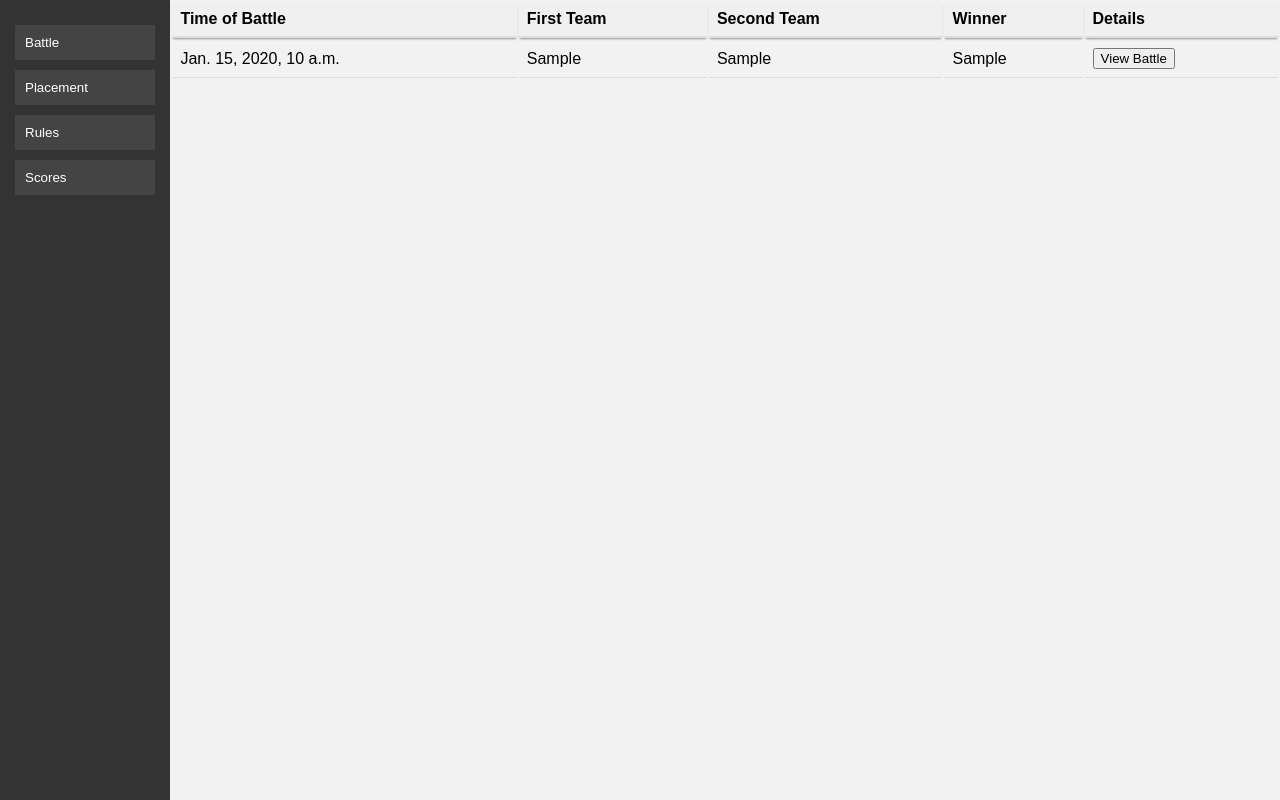
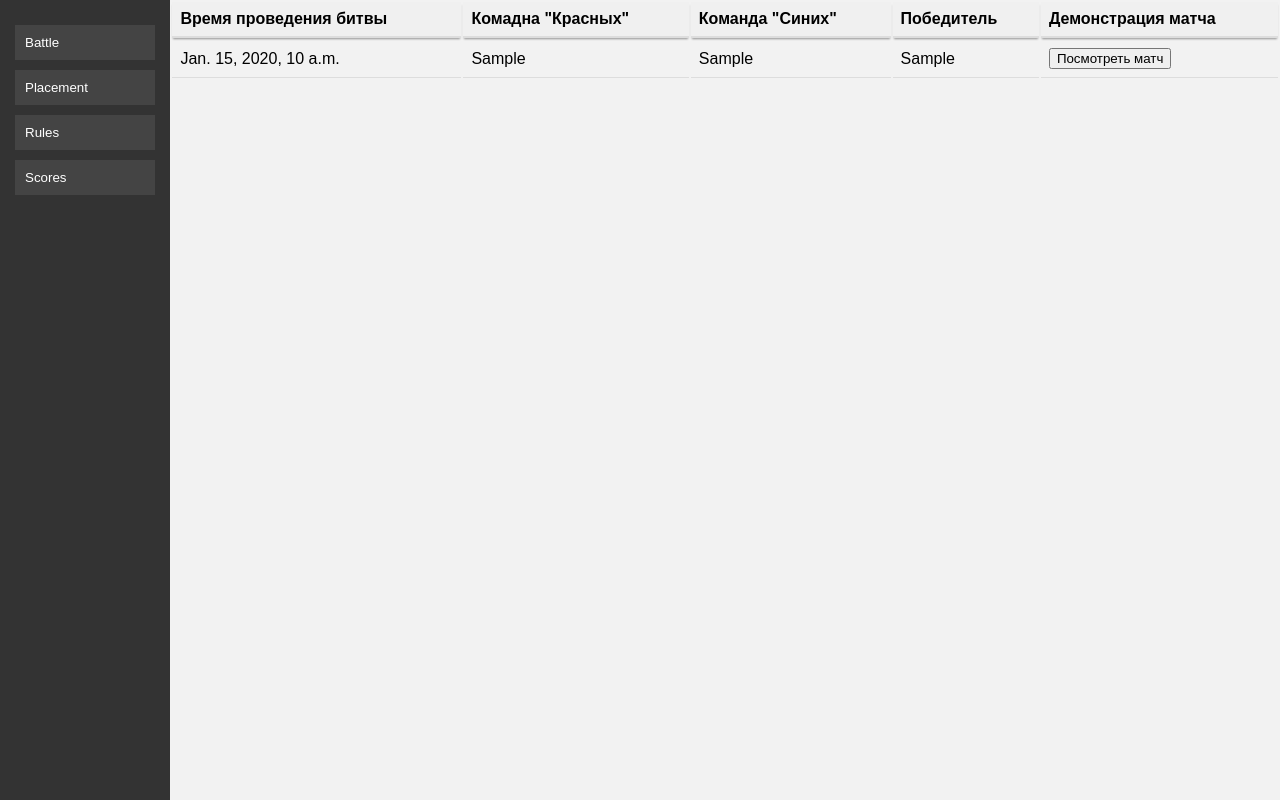
Before and after one commit to khaser/autochess-winter-olymp, a Django app: page /battles/ in a window 1280 px wide. Run offline with Django 5.2, Linux system fonts and the light colour scheme; tables that the repository leaves empty hold one stand-in row (values such as "Sample post").

Commit message:
some language changes in html

```diff
--- a/src/battles/templates/battles/index.html
+++ b/src/battles/templates/battles/index.html
@@ -6,15 +6,14 @@
     <table>
         <thead>
         <tr>
-            <th>Time of Battle</th>
-            <th>First Team</th>
-            <th>Second Team</th>
-            <th>Winner</th>
-            <th>Details</th>
+            <th>Время проведения битвы</th>
+            <th>Комадна "Красных"</th>
+            <th>Команда "Синих"</th>
+            <th>Победитель</th>
+            <th>Демонстрация матча</th>
         </tr>
         </thead>
         <tbody>
-        <!-- Example Row -->
         {% for battle in battles %}
         <tr>
             <td>{{ battle.time }}</td>
@@ -22,11 +21,10 @@
             <td>{{ battle.blue_username }}</td>
             <td>{{ battle.winner_username }}</td>
             <td>
-                <button onclick="window.location.href='/battles/{{battle.battle_id}}/0'">View Battle</button>
+                <button onclick="window.location.href='/battles/{{battle.battle_id}}/0'">Посмотреть матч</button>
             </td>
         </tr>
         {% endfor %}
-        <!-- Add more rows as needed -->
         </tbody>
     </table>
 </div>
--- a/src/battles/templates/battles/planning.html
+++ b/src/battles/templates/battles/planning.html
@@ -28,7 +28,7 @@
 
 {% block right-bar %}
 <div class="sidebar">
-    <h3>Unplaced Units</h3>
+    <h3>Неразмещённые твари</h3>
     <div class="unplaced-units" id="unplaced-units">
         {% for fighter in unplaced_fighters %}
         <div class="unit unit-{{ fighter.fighter_kind }}" draggable="true" id="{{ fighter.shortname }}">
--- a/src/battles/templates/battles/scores.html
+++ b/src/battles/templates/battles/scores.html
@@ -5,9 +5,9 @@
     <table>
         <thead>
         <tr>
-            <th>Place</th>
-            <th>Team name</th>
-            <th>Score</th>
+            <th>Место</th>
+            <th>Название команды</th>
+            <th>Счёт</th>
         </tr>
         </thead>
         <tbody>
```
